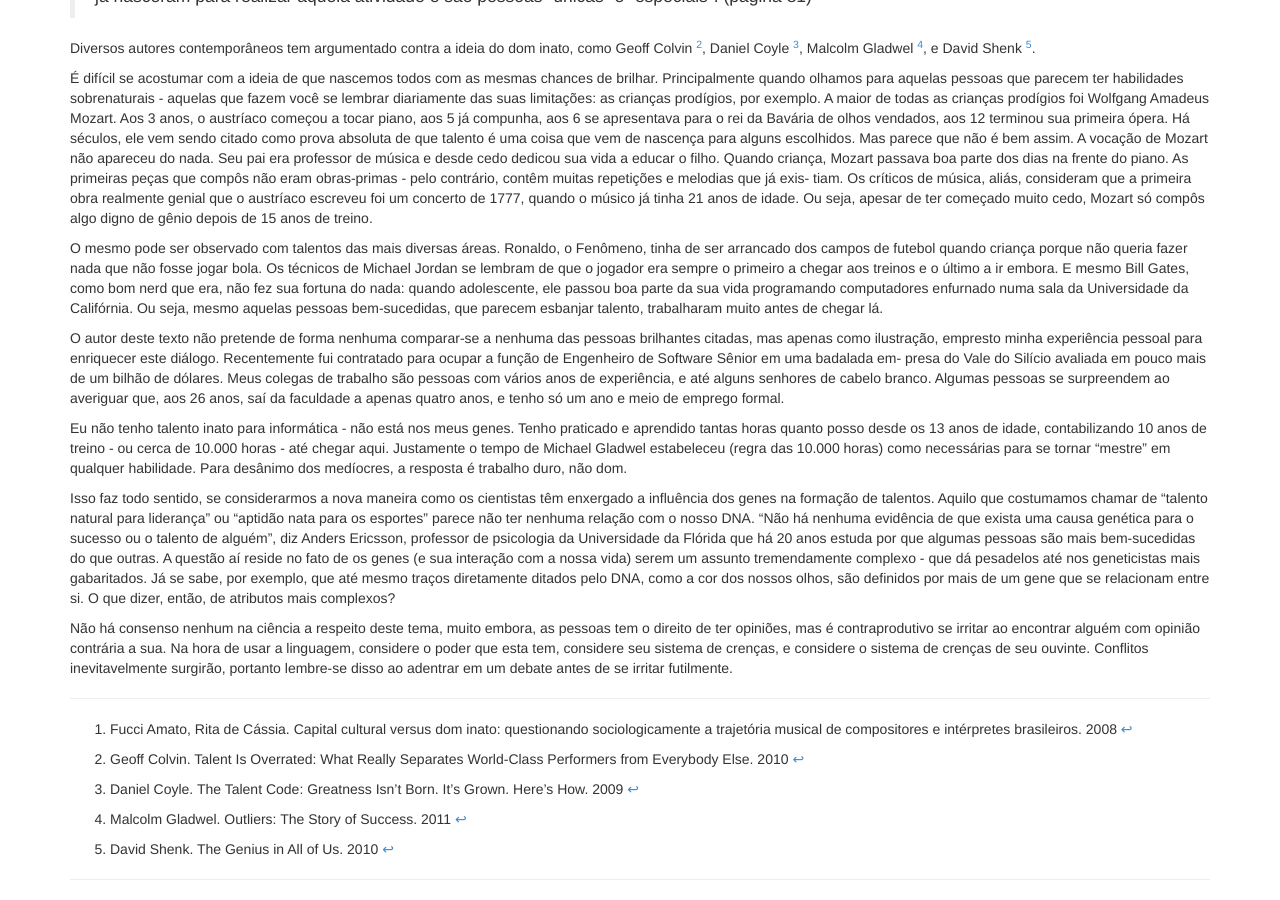
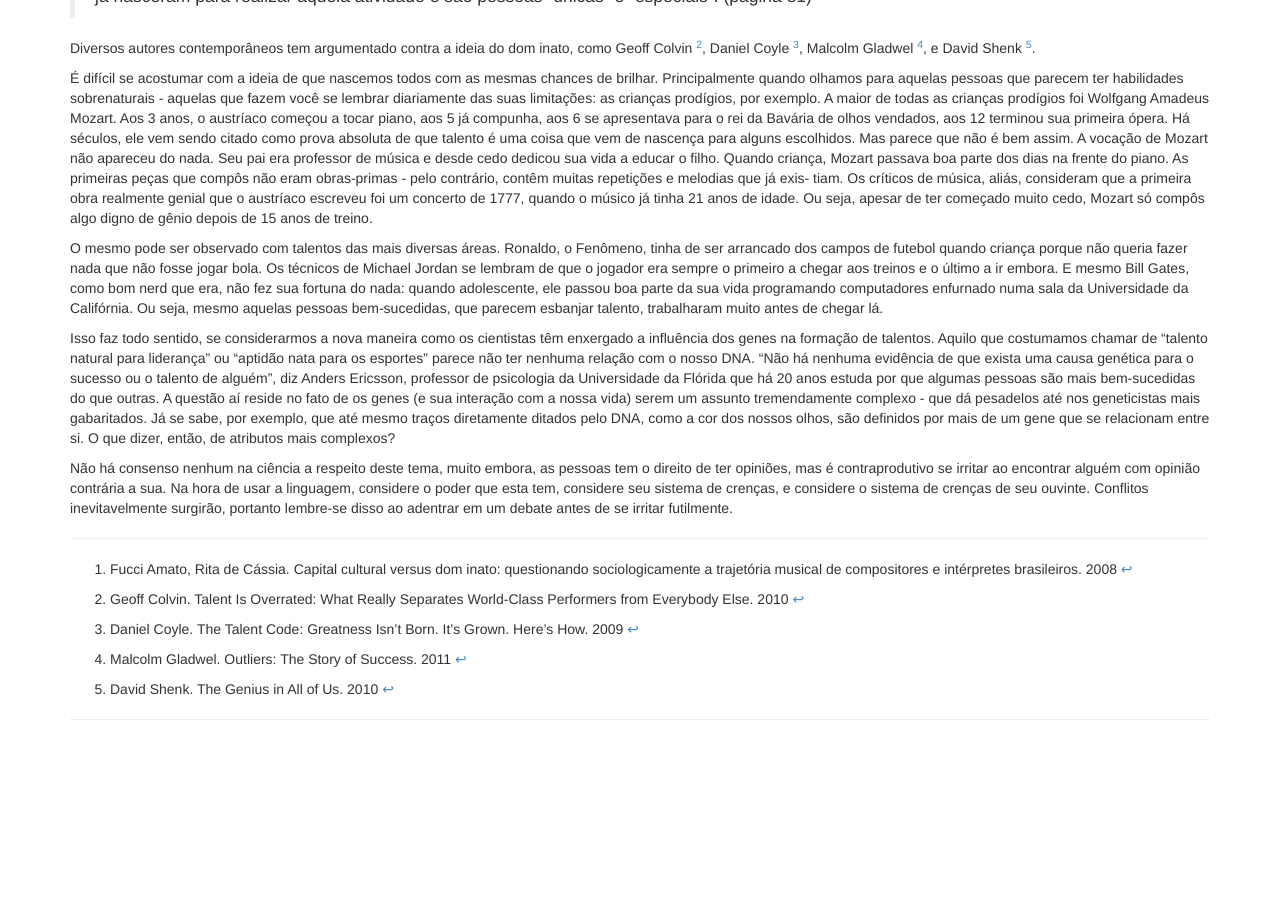
Before and after one commit to rodrigosetti/rodrigosetti.github.io, a Jekyll site: the page built from _posts/2012-10-15-uma-indagacao-a-respeito-das-opinioes-dos-debates-e-dos-talentos.markdown, in a window 1280 px wide and 900 px high, scrolled down 1667 px. Built offline with Jekyll 4.4.1, drawn with Linux system fonts in a browser that asks for light colours; Markdown is read by kramdown in place of the engine named in the settings; comment, search, counter and statistics services are not loaded; after the commit the page ends 2407 px from its top, so only the background shows below that.

Commit message:
Remove paragraph that talks about myself

```diff
--- a/_posts/2012-10-15-uma-indagacao-a-respeito-das-opinioes-dos-debates-e-dos-talentos.markdown
+++ b/_posts/2012-10-15-uma-indagacao-a-respeito-das-opinioes-dos-debates-e-dos-talentos.markdown
@@ -172,23 +172,6 @@ programando computadores enfurnado numa sala da Universidade da Califórnia. Ou
 seja, mesmo aquelas pessoas bem-sucedidas, que parecem esbanjar talento,
 trabalharam muito antes de chegar lá.
 
-O autor deste texto não pretende de forma nenhuma comparar-se a nenhuma das
-pessoas brilhantes citadas, mas apenas como ilustração, empresto minha
-experiência pessoal para enriquecer este diálogo. Recentemente fui contratado
-para ocupar a função de Engenheiro de Software Sênior em uma badalada em- presa
-do Vale do Silício avaliada em pouco mais de um bilhão de dólares. Meus colegas
-de trabalho são pessoas com vários anos de experiência, e até alguns senhores
-de cabelo branco. Algumas pessoas se surpreendem ao averiguar que, aos 26 anos,
-saí da faculdade a apenas quatro anos, e tenho só um ano e meio de emprego
-formal.
-
-Eu não tenho talento inato para informática - não está nos meus genes. Tenho
-praticado e aprendido tantas horas quanto posso desde os 13 anos de idade,
-contabilizando 10 anos de treino - ou cerca de 10.000 horas - até chegar aqui.
-Justamente o tempo de Michael Gladwel estabeleceu (regra das 10.000 horas) como
-necessárias para se tornar "mestre" em qualquer habilidade. Para desânimo dos
-medíocres, a resposta é trabalho duro, não dom.
-
 Isso faz todo sentido, se considerarmos a nova maneira como os cientistas têm
 enxergado a influência dos genes na formação de talentos. Aquilo que costumamos
 chamar de "talento natural para liderança" ou "aptidão nata para os esportes"
```
